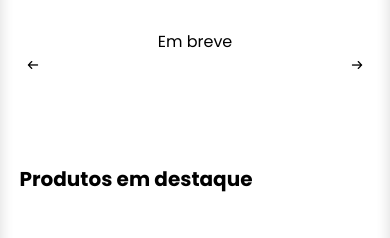
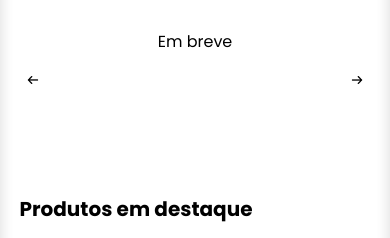
Before and after one commit to italloferreira/CASA-SO-PIMENTA-E-COMMERCE, a website: page site/pages/index.html in a window 390 px wide. Shown: the part 87-325 px from the top of the page. Drawn offline with Linux system fonts and the light colour scheme; no server answers.

Commit message:
ajuste carrossel

```diff
--- a/site/assets/css/home.css
+++ b/site/assets/css/home.css
@@ -838,7 +838,8 @@ footer p{
 
     main{
         width: 100%;
-        height: 100%;
+        height: auto;
+        min-height: 100vh;
     }
 
     /* Header */
@@ -1045,8 +1046,8 @@ footer p{
     /* Carrossel */
     .carrossel-section {
         height: 55vw;
-        min-height: 220px;
-        max-height: 420px;
+        min-height: 250px;
+        max-height: 380px;
         padding-top: 10vh;
     }
 
```
